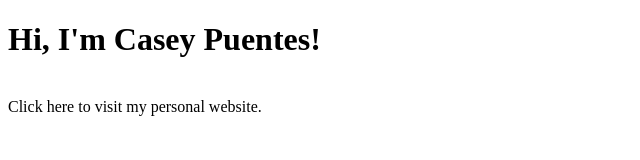
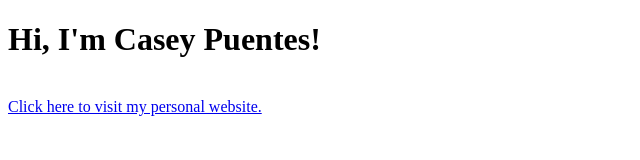
Before and after one commit to puentesca/puentesca.github.io, a plain HTML site: page index.html in a window 1280 px wide. Shown: the whole page, without its empty margins (0-640 px from the left). Drawn offline with Linux system fonts and the light colour scheme.

Commit message:
created index.html

```diff
--- a/index.html
+++ b/index.html
@@ -2,7 +2,7 @@
 <html>
     <head>
         <h1>Hi, I'm Casey Puentes!</h1></br>
-        <link href="https://caseypuentes.com">Click here to visit my personal website.</link>
+        <a href="https://caseypuentes.com">Click here to visit my personal website.</a>
     </head>
     <body>
 
```
